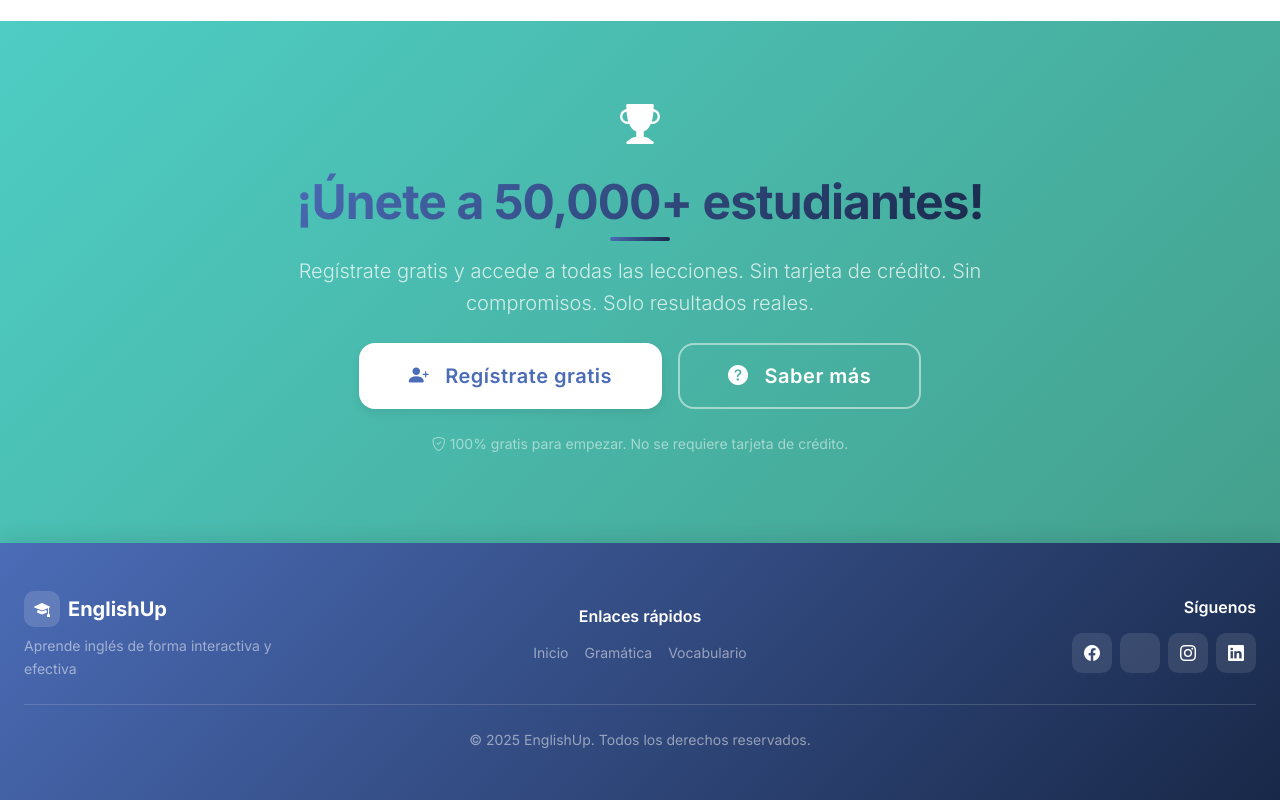
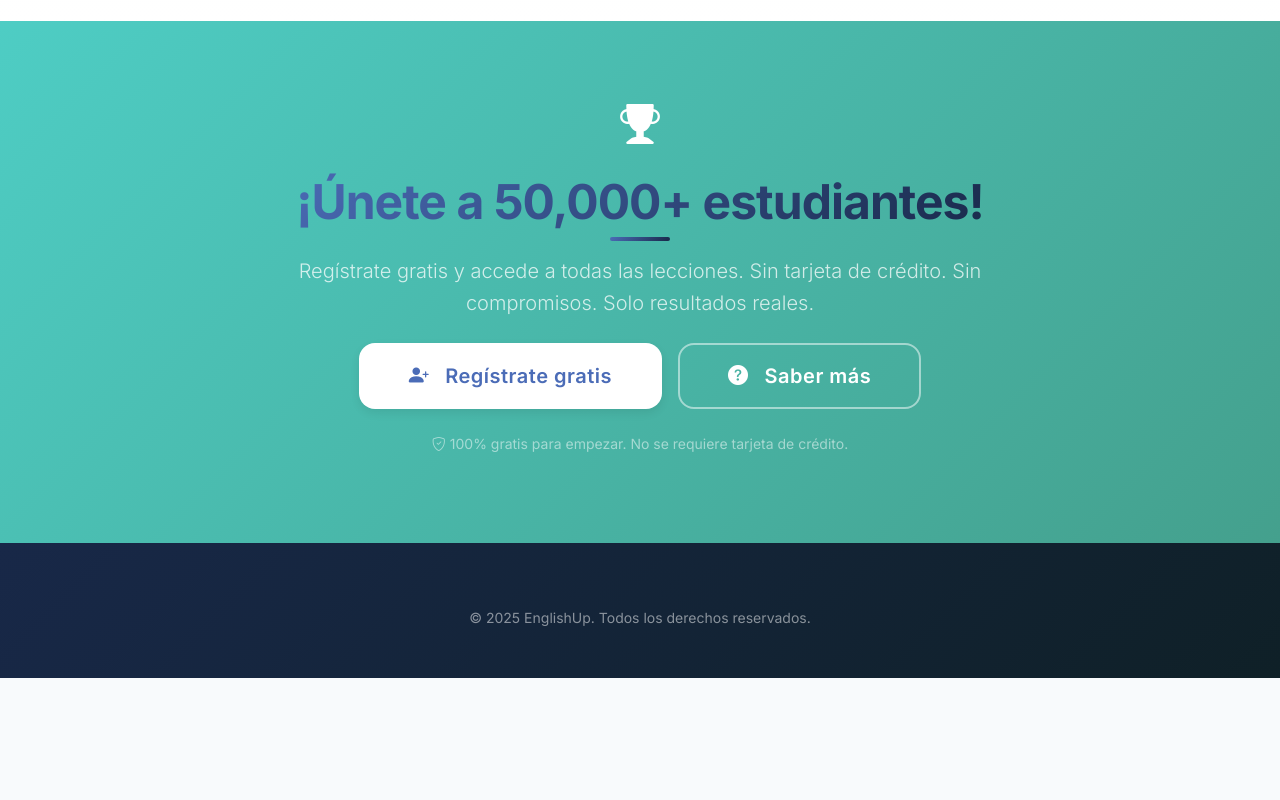
Before and after one commit to Pablodb22/EnglishUpFrontend, a Next.js app in the folder englishup-frontend/: page / in a window 1280 px wide. Shown: the part 2705-3505 px from the top of the page. After the commit the page ends 3383 px from the top, so only its background shows below. Built offline with nearby package versions, Linux system fonts and the light colour scheme.

Commit message:
Update Footer.tsx

```diff
--- a/englishup-frontend/src/components/Footer.tsx
+++ b/englishup-frontend/src/components/Footer.tsx
@@ -1,122 +1,10 @@
-import Link from 'next/link'
-
 export default function Footer() {
-  const gradient = 'linear-gradient(135deg, #4b6cb7 0%, #182848 100%)'
-
   return (
-    <footer
-      className="mt-auto text-white py-4 py-md-5 w-100"
-      style={{
-        background: gradient,
-        boxShadow: '0 -4px 20px rgba(0,0,0,0.1)',
-      }}
-    >
-      <div className="container-fluid px-3 px-md-4">
-        <div className="row g-4 g-md-3 align-items-center">
-          {/* Logo y descripción */}
-          <div className="col-12 col-md-4 text-center text-md-start">
-            <div className="d-flex align-items-center justify-content-center justify-content-md-start mb-2">
-              <div
-                className="d-flex align-items-center justify-content-center me-2"
-                style={{
-                  width: '36px',
-                  height: '36px',
-                  background: 'rgba(255,255,255,0.15)',
-                  borderRadius: '10px',
-                  backdropFilter: 'blur(10px)',
-                }}
-              >
-                <i className="bi bi-mortarboard-fill text-white"></i>
-              </div>
-              <span className="fw-bold fs-5">EnglishUp</span>
-            </div>
-            <p className="mb-0 text-white-50 small d-none d-md-block" style={{ maxWidth: '250px' }}>
-              Aprende inglés de forma interactiva y efectiva
-            </p>
-          </div>
-
-          {/* Links rápidos */}
-          <div className="col-12 col-md-4 text-center">
-            <h6 className="fw-semibold mb-3 fs-6">Enlaces rápidos</h6>
-            <div className="d-flex flex-column flex-sm-row align-items-center justify-content-center gap-2 gap-sm-3">
-              {[
-                { href: '/', label: 'Inicio' },
-                { href: '/grammar', label: 'Gramática' },
-                { href: '/vocabulary', label: 'Vocabulario' },
-              ].map(({ href, label }) => (
-                <Link
-                  key={href}
-                  href={href}
-                  className="text-white-50 text-decoration-none small"
-                  style={{
-                    transition: 'color 0.3s ease',
-                  }}
-                  onMouseEnter={(e) => {
-                    e.currentTarget.style.color = '#fff'
-                  }}
-                  onMouseLeave={(e) => {
-                    e.currentTarget.style.color = 'rgba(255,255,255,0.5)'
-                  }}
-                >
-                  {label}
-                </Link>
-              ))}
-            </div>
-          </div>
-
-          {/* Redes sociales */}
-          <div className="col-12 col-md-4 text-center text-md-end">
-            <h6 className="fw-semibold mb-3 fs-6">Síguenos</h6>
-            <div className="d-flex gap-2 justify-content-center justify-content-md-end">
-              {[
-                { icon: 'bi-facebook', href: '#' },
-                { icon: 'bi-twitter-x', href: '#' },
-                { icon: 'bi-instagram', href: '#' },
-                { icon: 'bi-linkedin', href: '#' },
-              ].map(({ icon, href }) => (
-                <a
-                  key={icon}
-                  href={href}
-                  className="d-flex align-items-center justify-content-center text-white"
-                  style={{
-                    width: '40px',
-                    height: '40px',
-                    background: 'rgba(255,255,255,0.1)',
-                    borderRadius: '10px',
-                    transition: 'all 0.3s ease',
-                    textDecoration: 'none',
-                  }}
-                  onMouseEnter={(e) => {
-                    e.currentTarget.style.background = 'rgba(255,255,255,0.2)'
-                    e.currentTarget.style.transform = 'translateY(-3px)'
-                  }}
-                  onMouseLeave={(e) => {
-                    e.currentTarget.style.background = 'rgba(255,255,255,0.1)'
-                    e.currentTarget.style.transform = 'translateY(0)'
-                  }}
-                >
-                  <i className={`bi ${icon}`}></i>
-                </a>
-              ))}
-            </div>
-          </div>
-        </div>
-
-        {/* Línea divisoria */}
-        <hr
-          className="my-3 my-md-4"
-          style={{
-            borderColor: 'rgba(255,255,255,0.15)',
-            opacity: 1
-          }}
-        />
-
-        {/* Copyright */}
-        <div className="text-center">
-          <p className="mb-0 text-white-50 small" style={{ fontSize: 'clamp(0.75rem, 2vw, 0.875rem)' }}>
-            &copy; 2025 EnglishUp. Todos los derechos reservados.
-          </p>
-        </div>
+    <footer className="mt-auto bg-dark text-center text-white py-6 w-100">
+      <div className="container-fluid">
+        <p className="mb-3 text-white-50 small">
+          &copy; 2025 EnglishUp. Todos los derechos reservados.
+        </p>
       </div>
     </footer>
   )
```
